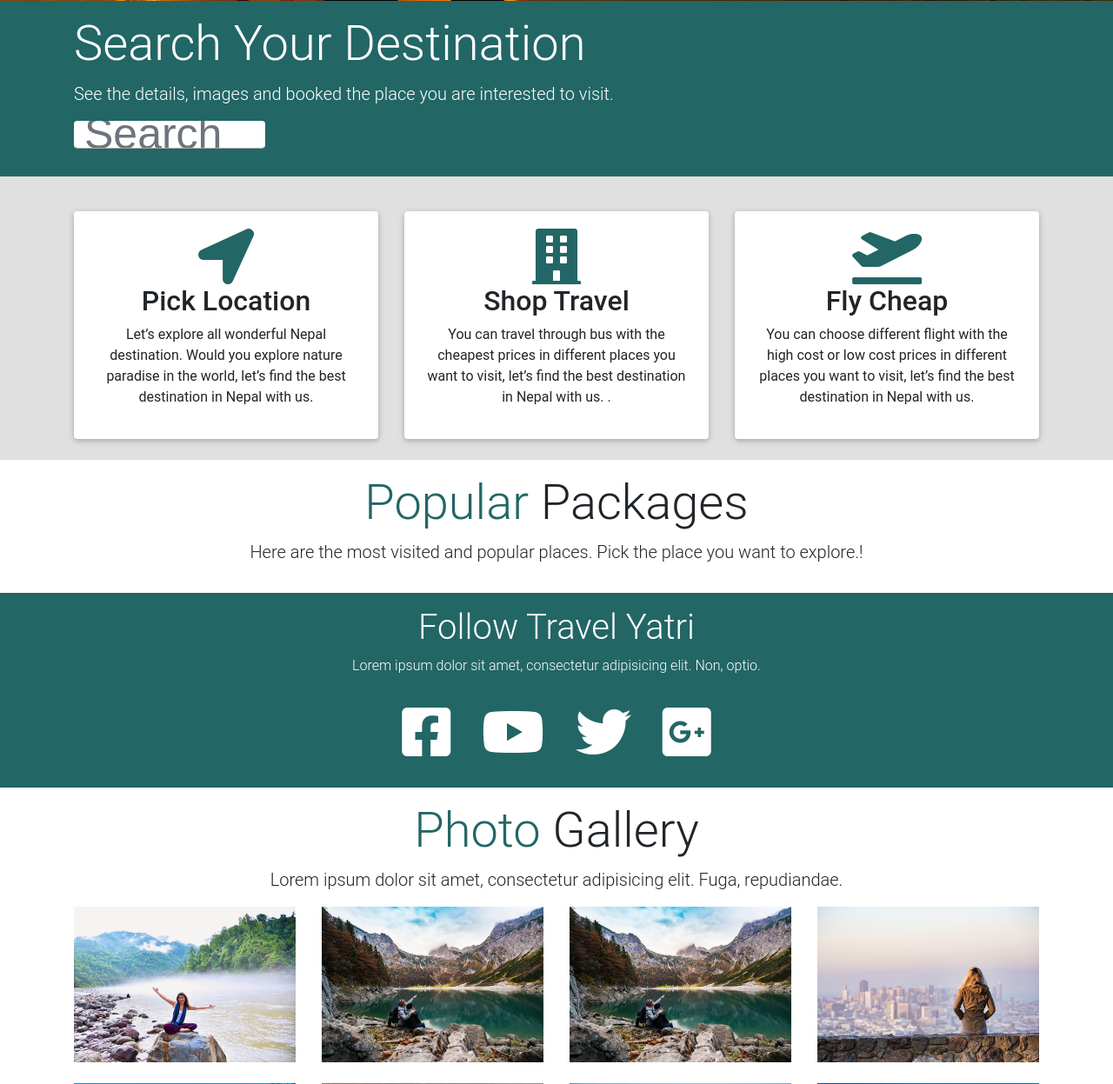
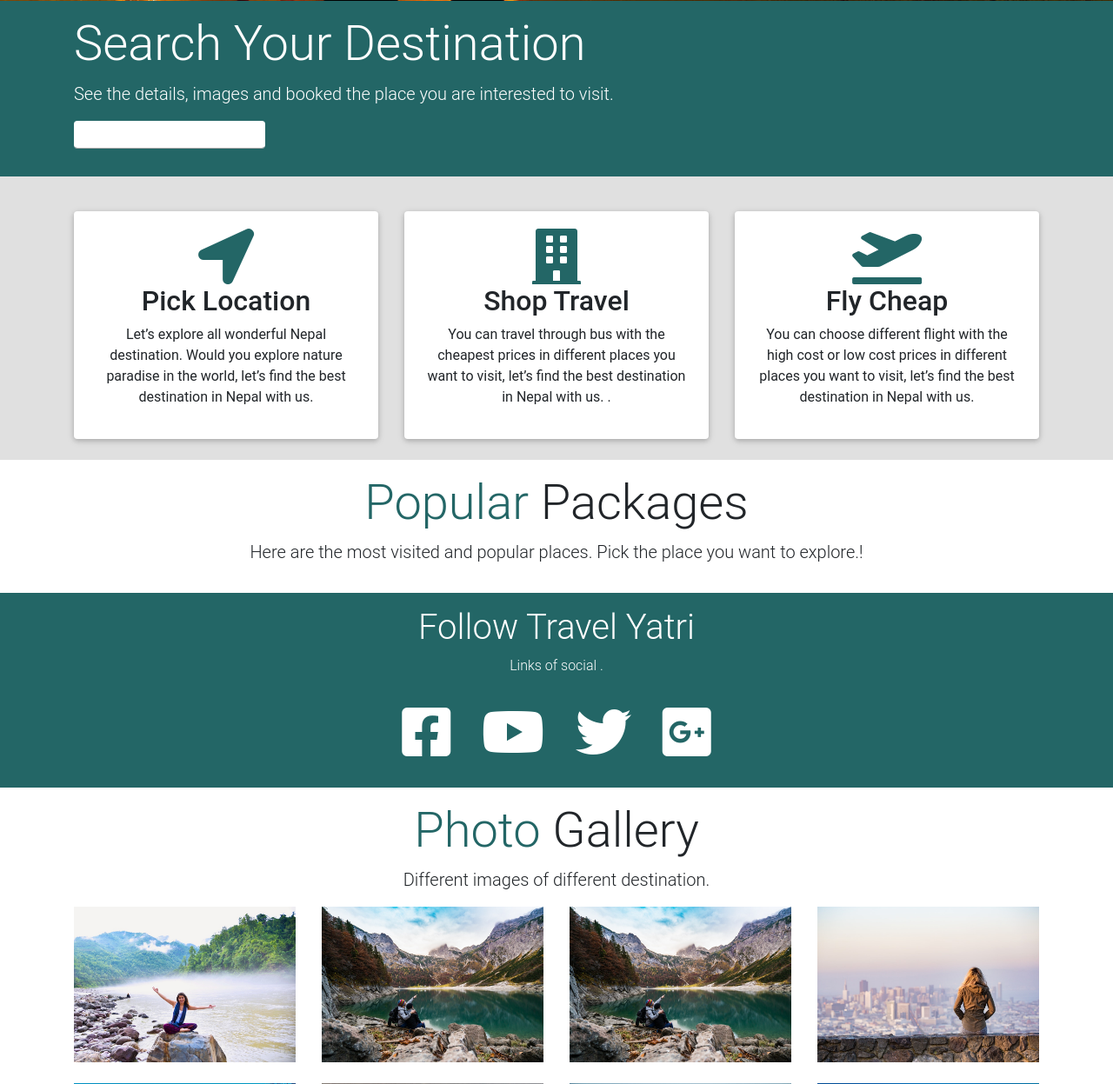
Before and after one commit to Dilip336/Tour-Management-System, a Django app: page / in a window 1280 px wide. Shown: the part 612-1859 px from the top of the page at 87% size. Run offline with Django 3.2, Linux system fonts and the light colour scheme; data that the repository does not hold is empty; some libraries are stand-ins or nearby versions; some web fonts are replaced.

Commit message:
changes in text of html files

```diff
--- a/app/templates/app/base.html
+++ b/app/templates/app/base.html
@@ -87,7 +87,7 @@
   <div class="row">
     <div class="col-lg-5 col-xs-12 about-company">
       <h2>About Us</h2>
-      <p class="pr-5 text-white-50">Lorem ipsum dolor sit amet, consectetur adipiscing elit. Nullam ac ante mollis quam tristique convallis </p>
+      <p class="pr-5 text-white-50">We have partnered with the tourism boards of some of the most exciting destinations across the world to offer you the best vacation values and experiences. From Alaska and Australia to Fiji and Florida, our travel agents have worked with our destination representatives to receive specialized training and certifications. They are eager to offer you their expertise to help you plan your dream vacation to any of our distinctive destinations. </p>
       <p><a href="#"><i class="fa fa-facebook-square mr-1"></i></a><a href="#"><i class="fa fa-linkedin-square"></i></a></p>
     </div>
     <div class="col-lg-3 col-xs-12 links">
@@ -101,7 +101,7 @@
     </div>
     <div class="col-lg-4 col-xs-12 location">
       <h4 class="mt-lg-0 mt-sm-4">Location</h4>
-      <p>22, Kapan Nepal</p>
+      <p>Bhatkekopul Nepal</p>
       <p class="mb-0"><i class="fa fa-phone mr-3"></i>981158565</p>
       <p><i class="fa fa-envelope-o mr-3"></i>travelyatri@gmail.com</p>
     </div>
--- a/app/templates/app/index.html
+++ b/app/templates/app/index.html
@@ -65,7 +65,7 @@
                         <div class="col-md-4">
                             <form  class="navbar-form navbar-left" role="search" action="/search">
                                 <div class="form-group">
-                            <input type="text" class="form-control rounded" placeholder="Search" aria-label="Search"
+                            <input type="text" class="form-control rounded" aria-label="Search"
                            aria-describedby="search-addon" name="Query" id="search" />
 
                                 </div>
@@ -150,7 +150,7 @@
             <div class="row">
                 <div class="col">
                     <h1>Follow Travel Yatri</h1>
-                    <p>Lorem ipsum dolor sit amet, consectetur adipisicing elit. Non, optio.</p>
+                    <p>Links of social .</p>
                     <i class="fab fa-facebook-square fa-4x m-3"></i>
                     <i class="fab fa-youtube fa-4x m-3"></i>
                     <i class="fab fa-twitter fa-4x m-3"></i>
@@ -169,7 +169,7 @@
                     <h5 class="display-4">
                         <span class="text-teal">Photo</span> Gallery
                     </h5>
-                    <p class="lead">Lorem ipsum dolor sit amet, consectetur adipisicing elit. Fuga, repudiandae.</p>
+                    <p class="lead">Different images of different destination.</p>
                 </div>
             </div>
             <div class="row">
@@ -251,13 +251,16 @@
                 <div class="col-md-6">
                     <div class="card mt-3">
                         <div class="card-header bg-teal text-white text-center">
+
+
+                        <!--Contact us-->
                             <h3>Contact Us</h3>
                         </div>
                         <div class="card-body bg-light">
                             <form  class="" method="post">
                             {% csrf_token %}
                                 <div class="form-group">
-                                    <input name="name" type="text" class="form-control" placeholder="Name">
+                                    <input name="name" type="name" class="form-control" placeholder="Name">
                                 </div>
                                 <div class="form-group">
                                     <input name="email" type="email" class="form-control" placeholder="Email">
```
